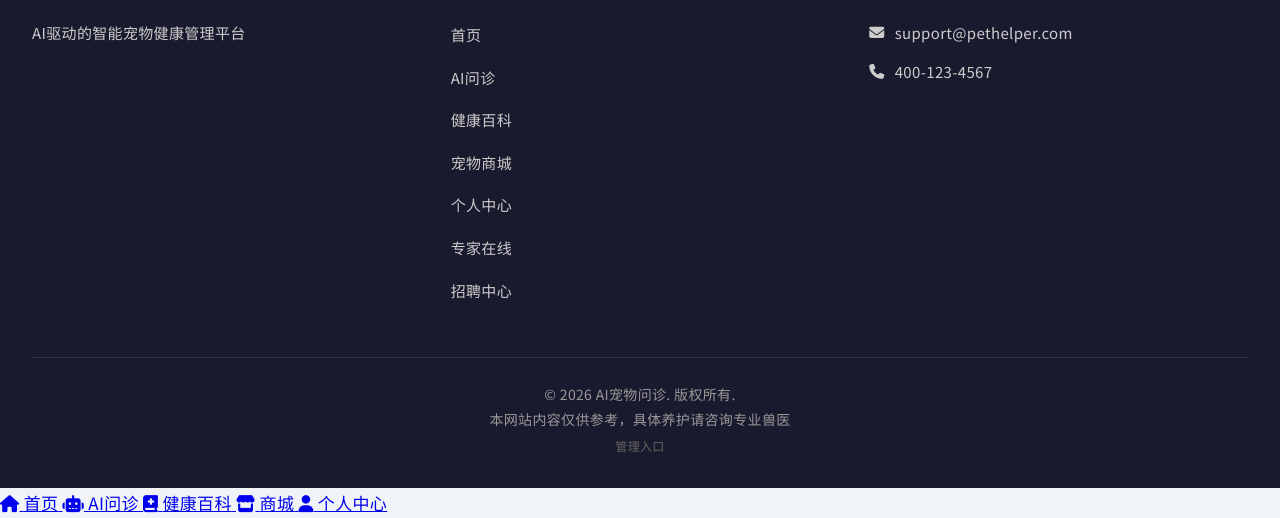
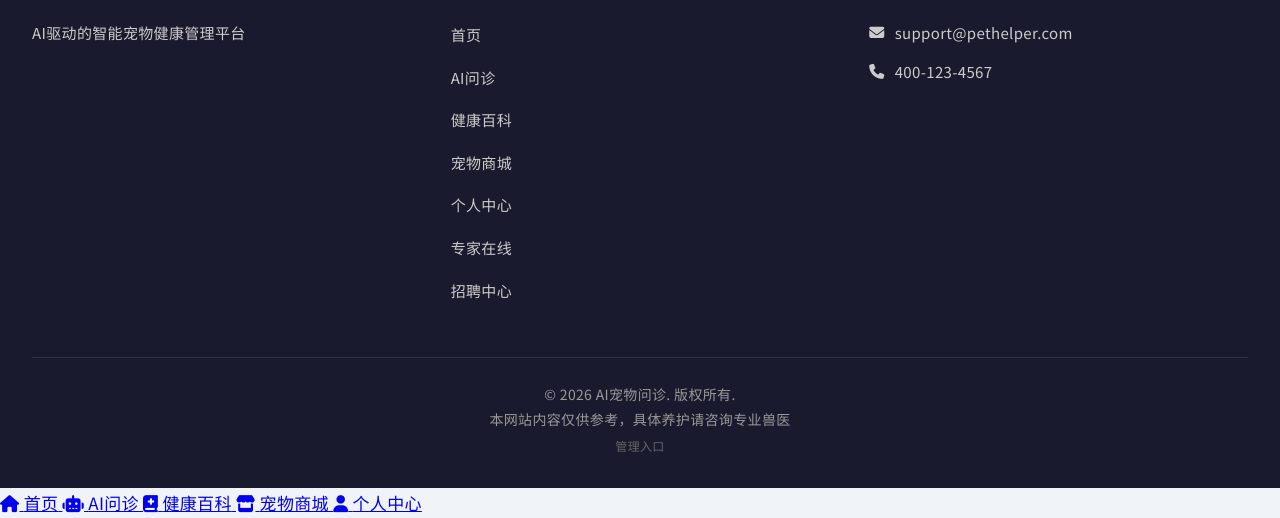
Before and after one commit to chennangood1314/pet-care, a plain HTML site: page index.html in a window 1280 px wide. Shown: the part 8605-9123 px from the top of the page. Drawn offline with Linux system fonts and the light colour scheme.

Commit message:
修复底部标签栏：商城 → 宠物商城，与顶部导航统一

```diff
--- a/index.html
+++ b/index.html
@@ -686,7 +686,7 @@
         </a>
         <a class="bottom-tab" data-tab="store" data-target="store" href="#store">
             <i class="fas fa-store"></i>
-            <span>商城</span>
+            <span>宠物商城</span>
         </a>
         <a class="bottom-tab" data-tab="profile" data-target="profile" href="#profile">
             <i class="fas fa-user"></i>
```
